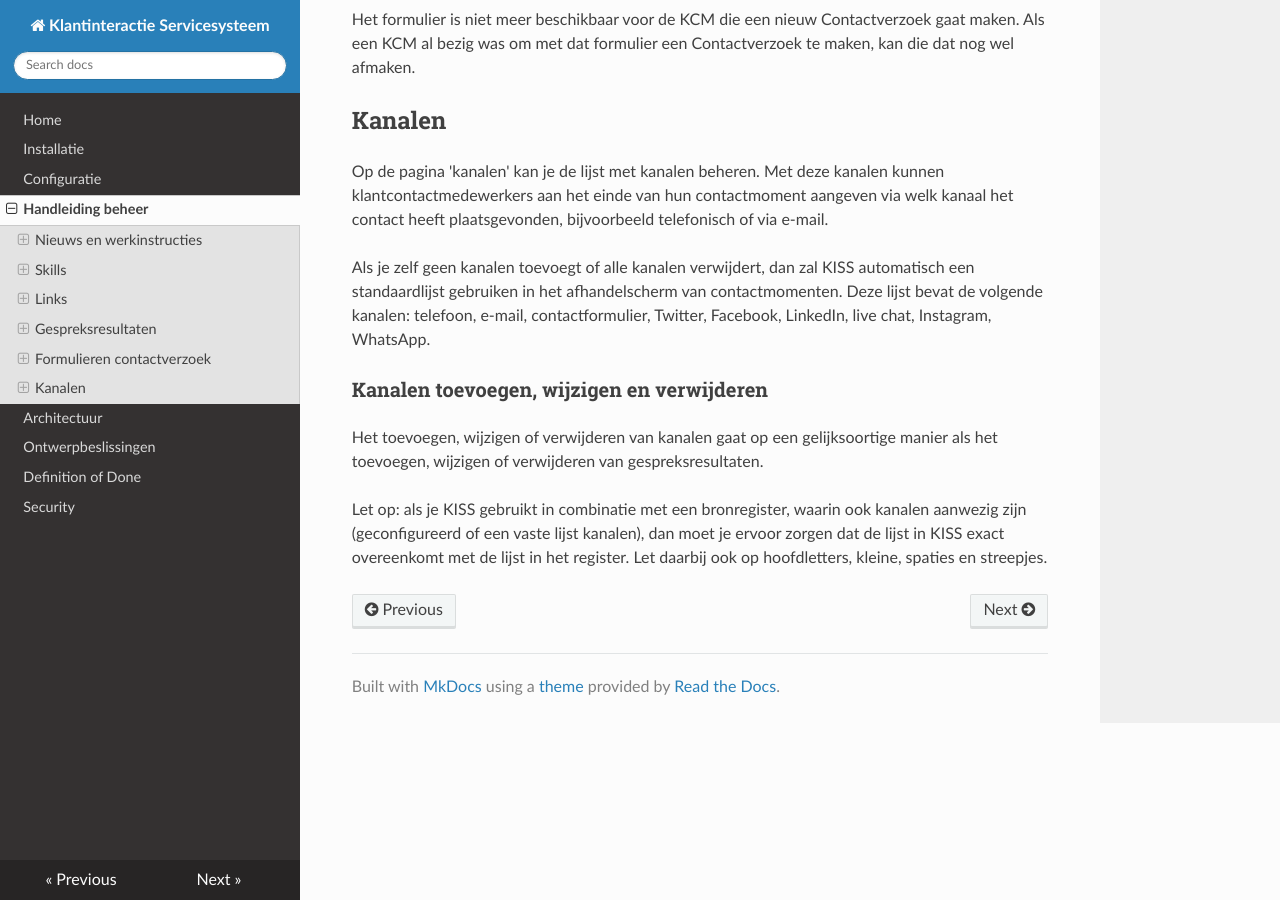
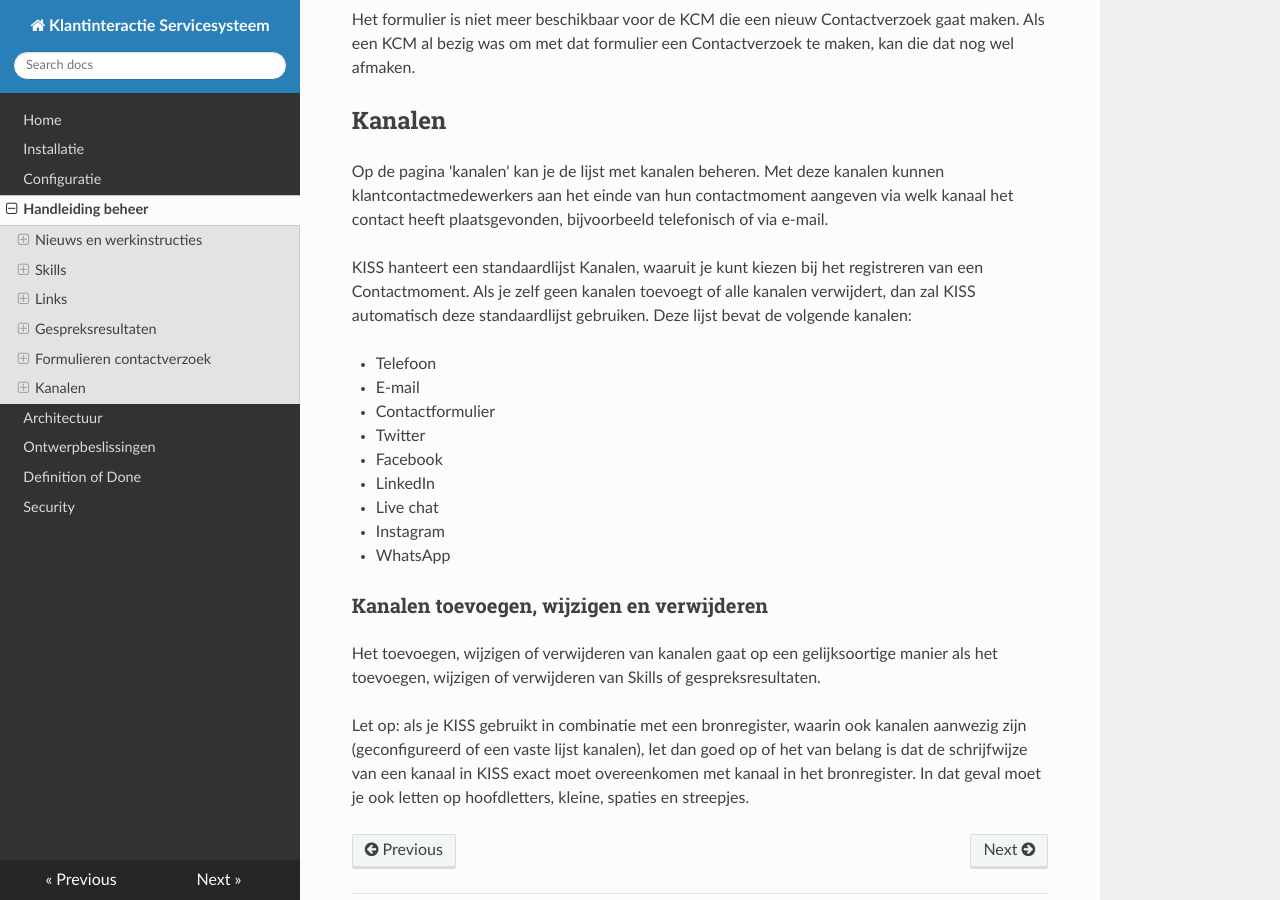
Before and after one commit to Klantinteractie-Servicesysteem/.github, an MkDocs documentation site: the page built from docs/MANUAL.md, in a window 1280 px wide and 900 px high, scrolled down 21298 px. Built offline with MkDocs 1.6.1, drawn with Linux system fonts in a browser that asks for light colours; nearby versions of some CDN libraries.

Commit message:
Update MANUAL.md
Beschrijving aangepast, aan andere schrijfwijze kanalen in de standaardlijst.

```diff
--- a/docs/MANUAL.md
+++ b/docs/MANUAL.md
@@ -303,10 +303,20 @@ Het formulier is niet meer beschikbaar voor de KCM die een nieuw Contactverzoek
 ## Kanalen
 Op de pagina 'kanalen' kan je de lijst met kanalen beheren. Met deze kanalen kunnen klantcontactmedewerkers aan het einde van hun contactmoment aangeven via welk kanaal het contact heeft plaatsgevonden, bijvoorbeeld telefonisch of via e-mail.
 
-Als je zelf geen kanalen toevoegt of alle kanalen verwijdert, dan zal KISS automatisch een standaardlijst gebruiken in het afhandelscherm van contactmomenten. Deze lijst bevat de volgende kanalen: telefoon, e-mail, contactformulier, Twitter, Facebook, LinkedIn, live chat, Instagram, WhatsApp.
+KISS hanteert een standaardlijst Kanalen, waaruit je kunt kiezen bij het registreren van een Contactmoment. Als je zelf geen kanalen toevoegt of alle kanalen verwijdert, dan zal KISS automatisch deze standaardlijst gebruiken. Deze lijst bevat de volgende kanalen:
+
+- Telefoon
+- E-mail
+- Contactformulier
+- Twitter
+- Facebook
+- LinkedIn
+- Live chat
+- Instagram
+- WhatsApp
 
 
 ### Kanalen toevoegen, wijzigen en verwijderen
-Het toevoegen, wijzigen of verwijderen van kanalen gaat op een gelijksoortige manier als het toevoegen, wijzigen of verwijderen van gespreksresultaten.
+Het toevoegen, wijzigen of verwijderen van kanalen gaat op een gelijksoortige manier als het toevoegen, wijzigen of verwijderen van Skills of gespreksresultaten.
 
-Let op: als je KISS gebruikt in combinatie met een bronregister, waarin ook kanalen aanwezig zijn (geconfigureerd of een vaste lijst kanalen), dan moet je ervoor zorgen dat de lijst in KISS exact overeenkomt met de lijst in het register. Let daarbij ook op hoofdletters, kleine, spaties en streepjes.
+Let op: als je KISS gebruikt in combinatie met een bronregister, waarin ook kanalen aanwezig zijn (geconfigureerd of een vaste lijst kanalen), let dan goed op of het van belang is dat de schrijfwijze van een kanaal in KISS exact moet overeenkomen met kanaal in het bronregister. In dat geval moet je ook letten op hoofdletters, kleine, spaties en streepjes.
```
